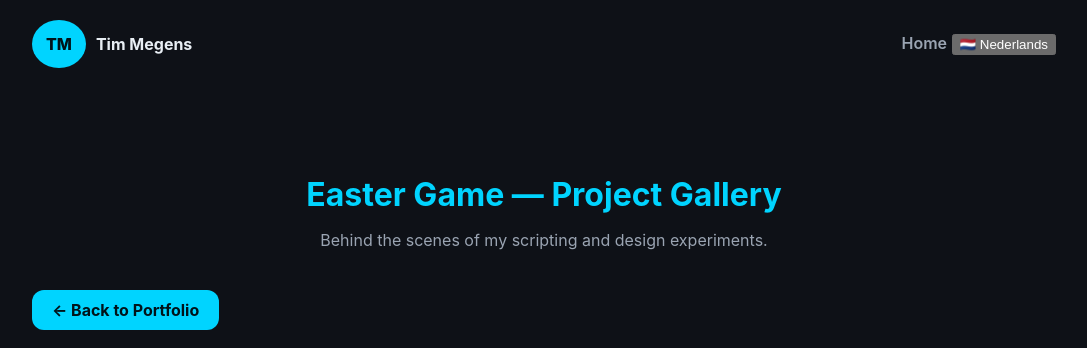
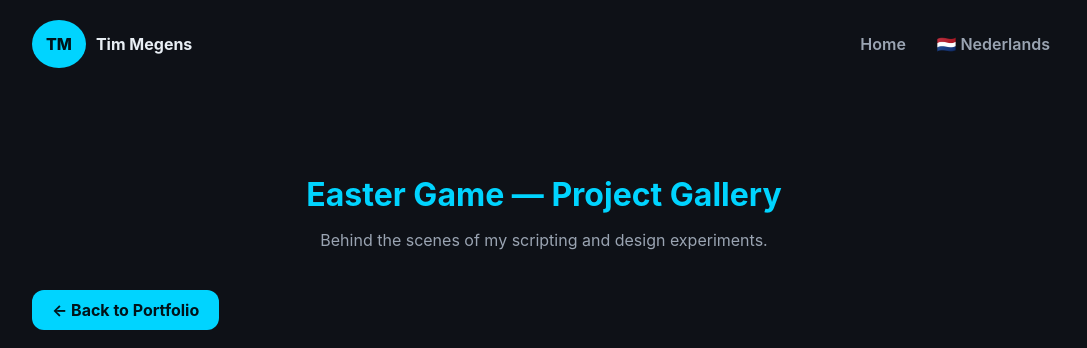
Before and after one commit to Tim20077/Tim20077.github.io, a website: page Eastergame.html in a window 1280 px wide. Shown: the top 348 px of the page, without its empty margins (96-1183 px from the left). Drawn offline with Linux system fonts and the light colour scheme.

Commit message:
Style nav buttons like nav links
Add `nav button` to the nav link selector so button elements inherit the same link styles (color, margin, font-weight). Reset default button appearance (background: none; border: none), enable pointer cursor, and inherit font-size and font-family so nav buttons visually match nav links and behave like clickable links.

```diff
--- a/Eastergame.html
+++ b/Eastergame.html
@@ -39,11 +39,16 @@
             border-radius: 50%;
             padding: 14px;
         }
-        nav a {
+        nav a, nav button {
             color: var(--muted);
             text-decoration: none;
             margin-left: 20px;
+            background: none;
+            border: none;
+            cursor: pointer;
             font-weight: 600;
+            font-size: inherit;
+            font-family: inherit;
         }
 
 
```
